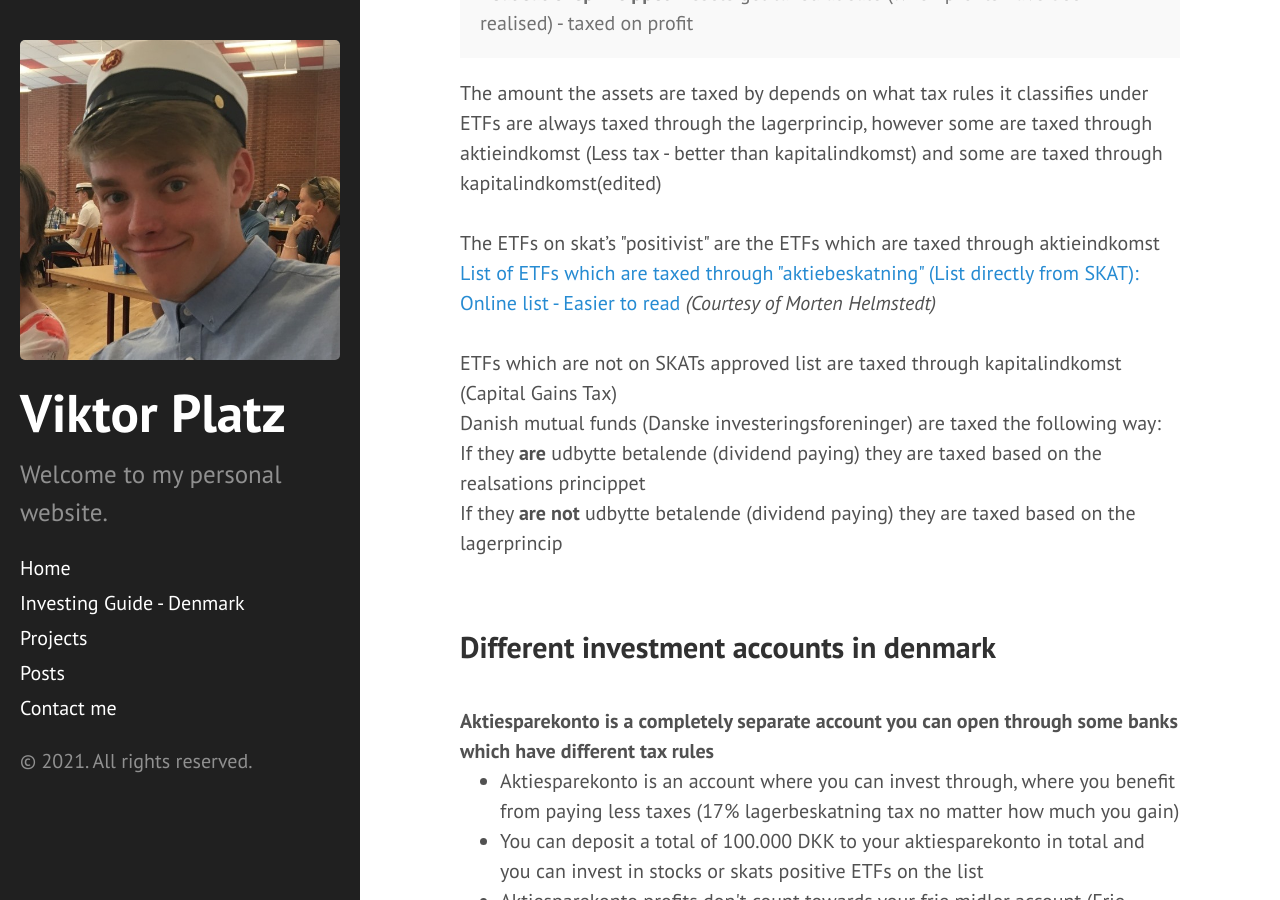
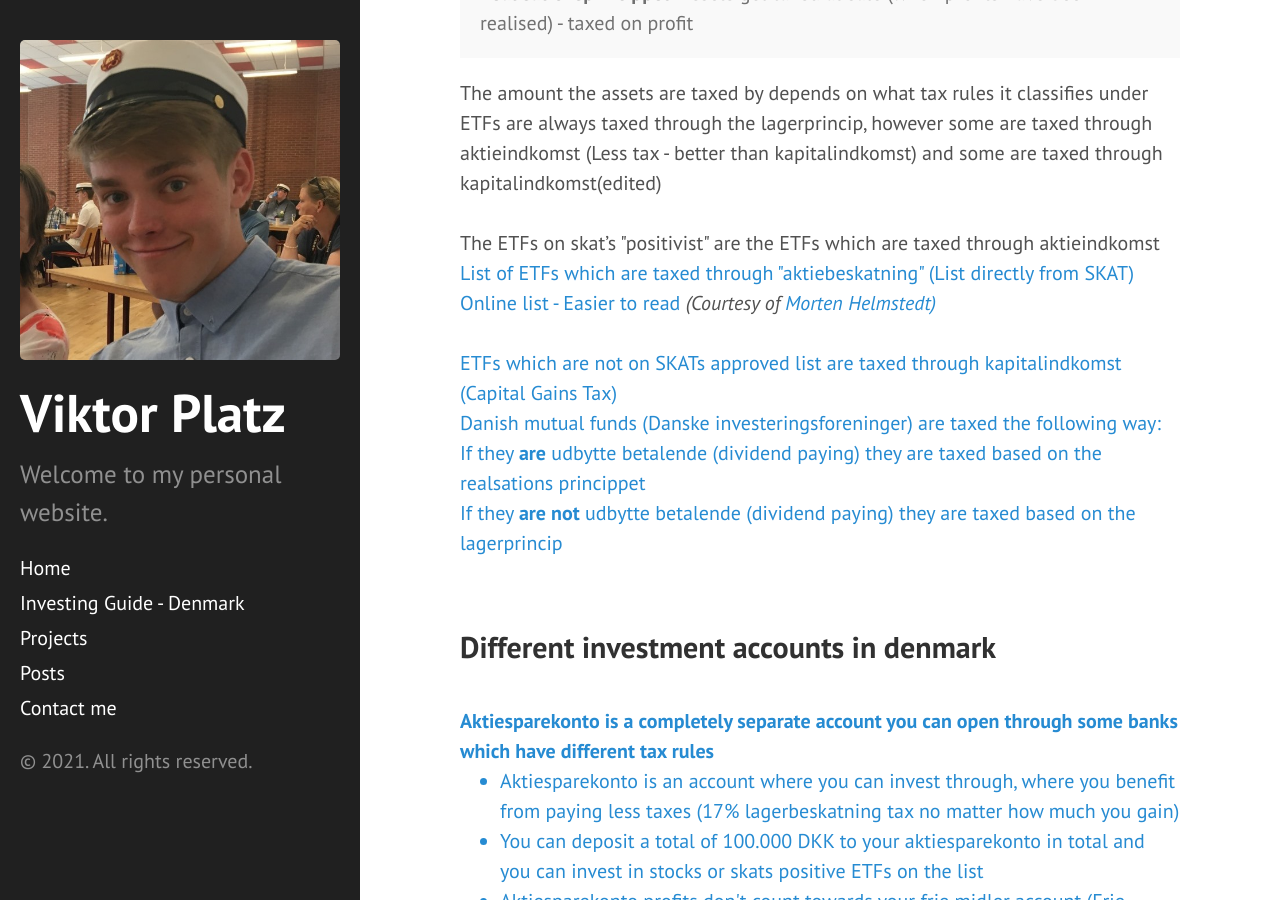
Before and after one commit to ViktorPlatz/redviktor.github.io, a Jekyll site: the page built from investingguide.html, in a window 1280 px wide and 900 px high, scrolled down 422 px. Built offline with Jekyll 4.4.1, drawn with Linux system fonts in a browser that asks for light colours; part of the change alters nothing that is shown; some of the changed text lies outside the part shown.

```diff
--- a/investingguide.html
+++ b/investingguide.html
@@ -20,9 +20,9 @@ ETFs are always taxed through the lagerprincip, however some are taxed through a
 
 The ETFs on skat’s "positivist" are the ETFs which are taxed through aktieindkomst<br>
 
-<a href="https://skat.dk/getfile.aspx?id=145013&type=xlsx">List of ETFs which are taxed through "aktiebeskatning" (List directly from SKAT):</a><br>
+<a href="https://skat.dk/getfile.aspx?id=145013&type=xlsx">List of ETFs which are taxed through "aktiebeskatning" (List directly from SKAT)</a><br>
 <a href="https://wallnot.dk/stocks/">Online list - Easier to read</a>
-<cite>(Courtesy of </cite> <cite href="https://wallnot.dk/stocks/">Morten Helmstedt)</cite><br><br>
+<cite>(Courtesy of </cite> <a href="https://helmstedt.dk/"><cite>Morten Helmstedt)</cite><br><br>
 
 
 ETFs which are not on SKATs approved list are taxed through kapitalindkomst (Capital Gains Tax)<br>
@@ -81,5 +81,6 @@ If they <b>are not</b> udbytte betalende (dividend paying) they are taxed based
 <h3>Overview of different accounts:</h3>
 <img src="\images\investmentaccountoverview.jpg" alt="Investment account overview">
 <cite>Courtesy of Neovitami</cite>
+<cite>(Courtesy of </cite> <a href="https://imgur.com/user/Neovitami"><cite>Neovitami)</cite>
 
 <h3>What should I invest in?</h3>
```
